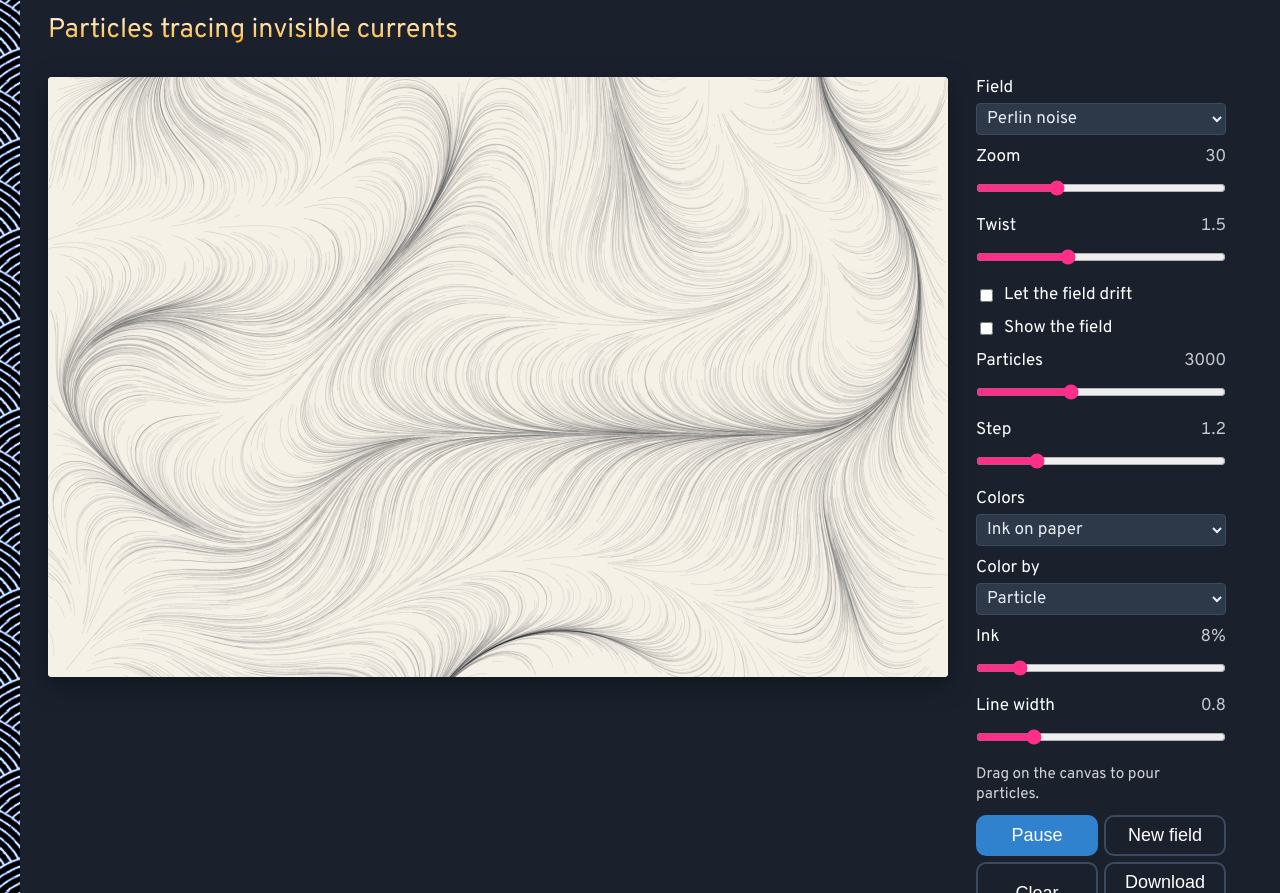
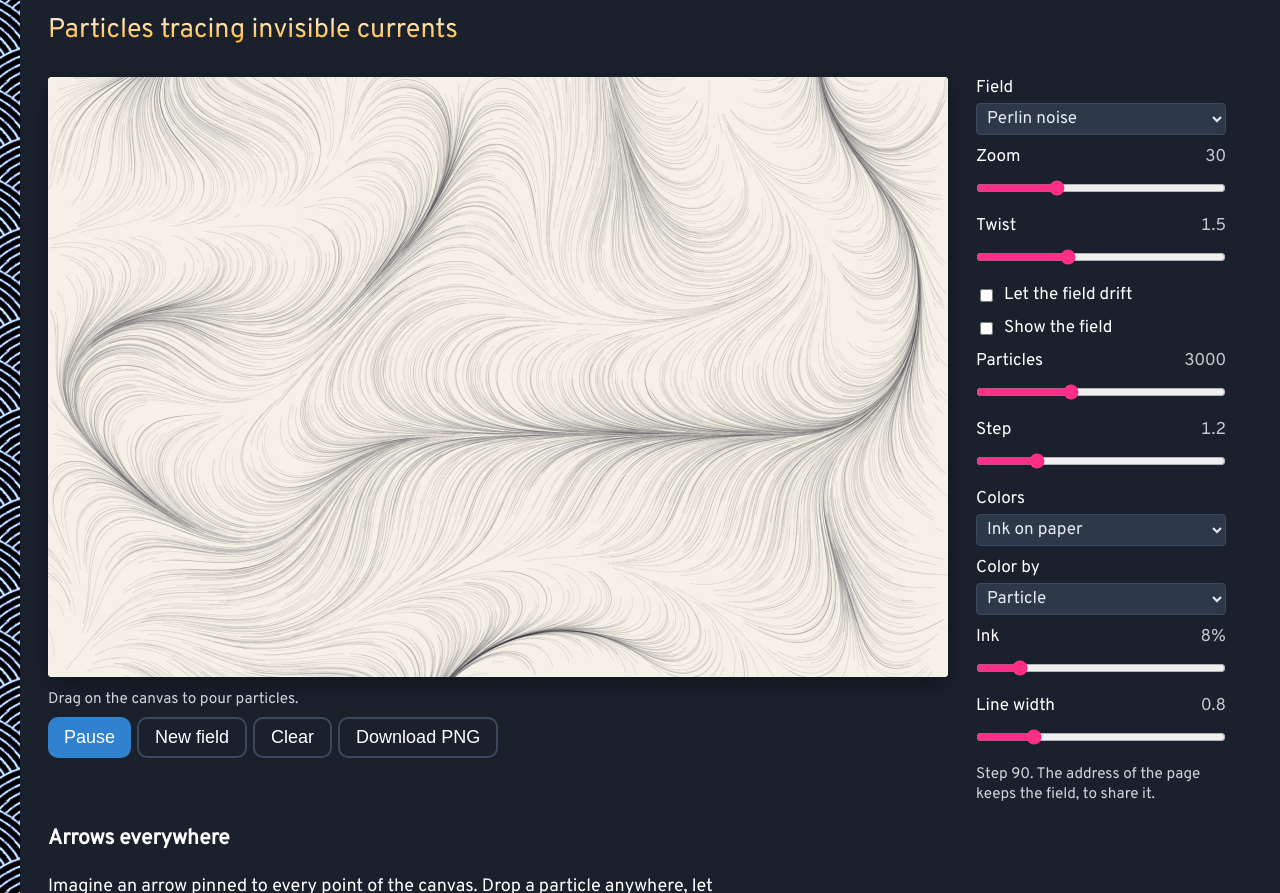
Before and after one commit to evoluteur/flow-fields, a website: page index.html in a window 1280 px wide. Shown: the part 99-992 px from the top of the page. Drawn offline with Linux system fonts and the light colour scheme; animation ran at ten frames a second.

Commit message:
feat: layout improvements

```diff
--- a/css/app.css
+++ b/css/app.css
@@ -78,9 +78,13 @@
   gap: 28px;
   align-items: flex-start;
 }
+.art-col {
+  flex: 0 1 600px;
+  min-width: 0;
+}
 .art-wrap {
   position: relative;
-  flex: 0 1 600px;
+  width: 100%;
   border-radius: 4px;
   box-shadow: 0 8px 26px rgba(0, 0, 0, 0.35);
   overflow: hidden;
@@ -136,19 +140,19 @@
   flex-wrap: wrap;
   gap: 6px;
 }
-.controls button {
+.app-layout button {
   margin: 0;
 }
-.controls button.secondary {
+.app-layout button.secondary {
   background: transparent;
   color: inherit;
   border: 2px solid var(--card-border);
 }
-.controls button.secondary:hover,
-.controls button.secondary:focus-visible {
+.app-layout button.secondary:hover,
+.app-layout button.secondary:focus-visible {
   background: var(--card-bg);
 }
-.controls button.on {
+.app-layout button.on {
   outline: 2px solid var(--accent);
   outline-offset: 1px;
 }
@@ -172,7 +176,7 @@
   .app-layout {
     flex-direction: column;
   }
-  .art-wrap {
+  .art-col {
     flex: none;
     width: 100%;
   }
--- a/css/flow-fields.css
+++ b/css/flow-fields.css
@@ -6,15 +6,19 @@
 .content {
   max-width: 1200px;
 }
+.art-col {
+  flex: 0 1 900px;
+}
 .art-wrap {
-  flex: 0 1 900px;
   aspect-ratio: 3 / 2;
   background: #07070d;
 }
 .art-wrap canvas {
   cursor: crosshair;
 }
-.buttons {
-  display: grid;
-  grid-template-columns: 1fr 1fr;
+.art-col .hint {
+  margin-top: 12px;
 }
+.art-col .buttons {
+  margin-top: 8px;
+}
--- a/index.html
+++ b/index.html
@@ -98,8 +98,17 @@
     <h2>Particles tracing invisible currents</h2>
     <div class="content">
       <div class="app-layout">
-        <div class="art-wrap" id="ff-wrap">
-          <canvas id="ff-canvas" aria-label="Flow field drawing"></canvas>
+        <div class="art-col">
+          <div class="art-wrap" id="ff-wrap">
+            <canvas id="ff-canvas" aria-label="Flow field drawing"></canvas>
+          </div>
+          <p class="hint">Drag on the canvas to pour particles.</p>
+          <div class="buttons">
+            <button type="button" id="ff-pause">Pause</button>
+            <button type="button" id="ff-new" class="secondary">New field</button>
+            <button type="button" id="ff-clear" class="secondary">Clear</button>
+            <button type="button" id="ff-png" class="secondary">Download PNG</button>
+          </div>
         </div>
         <div class="controls">
           <label>Field <select id="ff-field"></select></label>
@@ -131,13 +140,6 @@
             ><span>Line width <b id="ff-width-val"></b></span>
             <input id="ff-width" type="range" min="0.3" max="3" step="0.1" value="0.8" />
           </label>
-          <p class="hint">Drag on the canvas to pour particles.</p>
-          <div class="buttons">
-            <button type="button" id="ff-pause">Pause</button>
-            <button type="button" id="ff-new" class="secondary">New field</button>
-            <button type="button" id="ff-clear" class="secondary">Clear</button>
-            <button type="button" id="ff-png" class="secondary">Download PNG</button>
-          </div>
           <p class="hint"><span id="ff-info">Step 0.</span> The address of the page keeps the field, to share it.</p>
         </div>
       </div>
```
